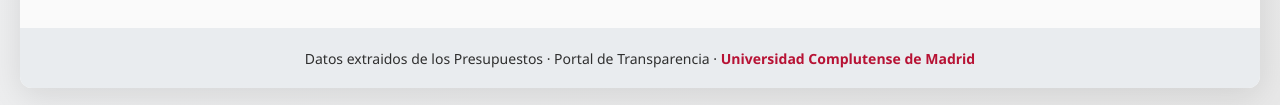
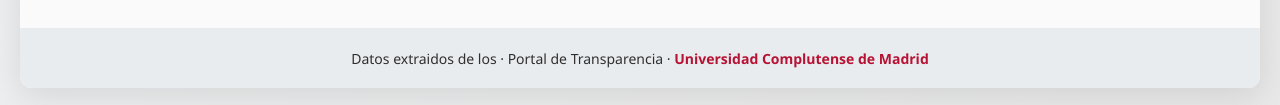
Before and after one commit to ucm-transparencia/ingresos-capitulos, a plain HTML site: page index.html in a window 1280 px wide. Shown: the part 1996-2101 px from the top of the page. Drawn offline with nearby package versions, Linux system fonts and the light colour scheme.

Commit message:
Update index.html

```diff
--- a/index.html
+++ b/index.html
@@ -184,7 +184,7 @@
   </div>
 
   <div class="footer">
-    Datos extraidos de los Presupuestos <a href="https://www.ucm.es/portaldetransparencia/file/presupuesto-2024" target="_blank" rel="noopener"></a> · Portal de Transparencia · <a href="https://www.ucm.es/portaldetransparencia/ingresos-y-gastos" target="_blank" rel="noopener">Universidad Complutense de Madrid</a>
+    Datos extraidos de los <a href="https://www.ucm.es/portaldetransparencia/file/presupuesto-2024" Presupuestos target="_blank" rel="noopener"></a> · Portal de Transparencia · <a href="https://www.ucm.es/portaldetransparencia/ingresos-y-gastos" target="_blank" rel="noopener">Universidad Complutense de Madrid</a>
   </div>
 
 </div><!-- /container -->
```
